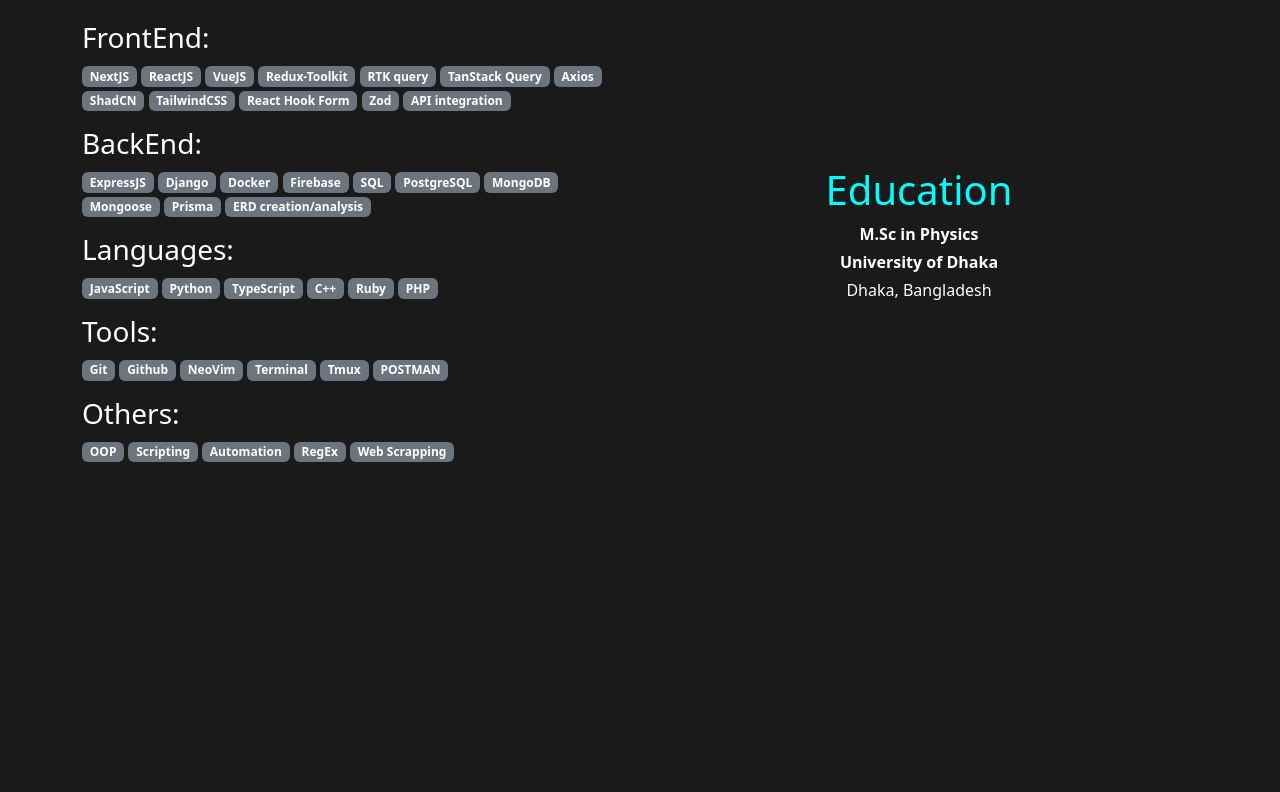
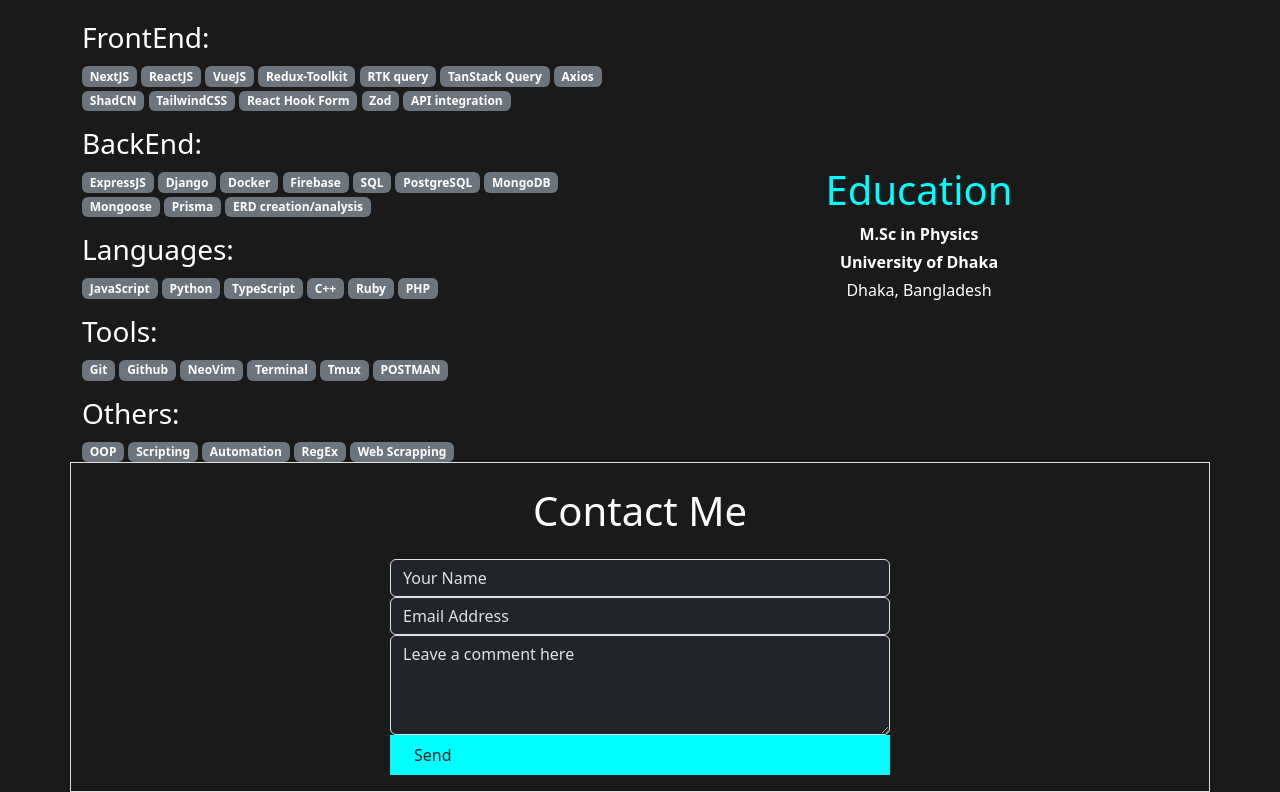
Before and after one commit to foy4748/phitron-django-001, a plain HTML site: page index.html in a window 1280 px wide. Shown: the part 1099-1891 px from the top of the page. Before the commit the page ends 1561 px from the top, so only its background shows below. Drawn offline with nearby package versions, Linux system fonts and the light colour scheme.

Commit message:
Contact Me section done

```diff
--- a/index.html
+++ b/index.html
@@ -239,6 +239,32 @@
       </aside>
     </section>
     <!-- Contact Me Section -->
+    <section class="container border d-flex flex-column align-items-center">
+      <h1 class="text-white text-center fw-1 my-4">Contact Me</h1>
+      <div class="w-100 max-w-[500px] mx-auto">
+        <input
+          type="text"
+          class="form-control w-100 bg-dark"
+          placeholder="Your Name"
+          aria-label="Username"
+          aria-describedby="addon-wrapping"
+        />
+        <input
+          type="text"
+          class="form-control w-100 bg-dark"
+          placeholder="Email Address"
+          aria-label="Username"
+          aria-describedby="addon-wrapping"
+        />
+        <textarea
+          class="form-control w-100 bg-dark"
+          placeholder="Leave a comment here"
+          id="floatingTextarea2"
+          style="height: 100px"
+        ></textarea>
+        <div class="w-100 theme-bg"><p class="py-2 ms-4">Send</p></div>
+      </div>
+    </section>
     <!-- Footer Section -->
 
     <!-- # Scripts -->
--- a/styles/style.css
+++ b/styles/style.css
@@ -43,3 +43,11 @@
 .primary-text {
   color: #fff;
 }
+
+.max-w-\[500\p\x\] {
+  max-width: 500px;
+}
+
+::placeholder {
+  color: #eeee !important;
+}
```
